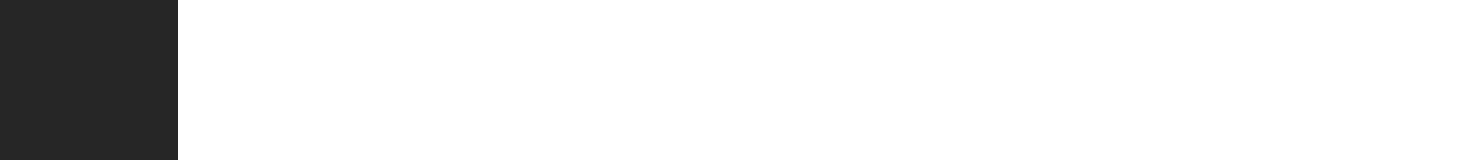
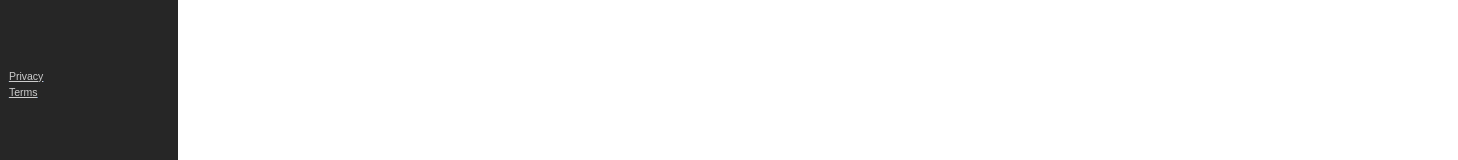
Before and after one commit to KorenSpell/ecampus-app, an Angular app: page / in a window 1280 px wide. Shown: the part 585-745 px from the top of the page, 1458 px wide, since content can reach past the window. Built offline with nearby package versions, Linux system fonts and the light colour scheme.

Commit message:
added links to bottom and fixed scrolling issue

```diff
--- a/src/app/app.component.css
+++ b/src/app/app.component.css
@@ -2,7 +2,7 @@
     height: 9.5rem;
     position: relative;
     margin-left: 178px;
-    width: 100%;
+    width: 88.4%;
     background-position: center;
     background-size: cover;
     background-image: url("https://ecampus.wvu.edu/bbcswebdav/xid-112545786_1");
--- a/src/app/navigation/side-nav/side-nav.component.css
+++ b/src/app/navigation/side-nav/side-nav.component.css
@@ -2,6 +2,11 @@
     color: white;
     height: 24px;
     width: 24px;
+}
+.link-text {
+  color: #cdcdcd;
+  text-decoration:underline;
+  line-height: 0%;
 }
 .nav-side-menu {
   margin-top: -160px;
@@ -11,7 +16,7 @@
   background-color: #262626;
   position: fixed;
   width: 178px;
-  height: 100%;
+  height: 110%;
 }
 .nav-side-menu .brand {
   background-color: #262626;
--- a/src/app/navigation/side-nav/side-nav.component.html
+++ b/src/app/navigation/side-nav/side-nav.component.html
@@ -46,6 +46,11 @@
                     <i class="bi bi-box-arrow-left"></i><p style="color: white;">Sign Out</p>
                 </button>
             </li>
+            <div style="position: fixed-bottom">
+                <div style="margin-left:5%; margin-top: 75%;"><a href="#" style="text-align:left;"><p class="link-text"><small>Privacy</small></p></a></div>
+                <div style="margin-left:5%;"><a href="#" style="text-align:left;"><p class="link-text"><small>Terms</small></p></a></div>
+            </div>
         </ul>
     </div>
+
 </div>
```
